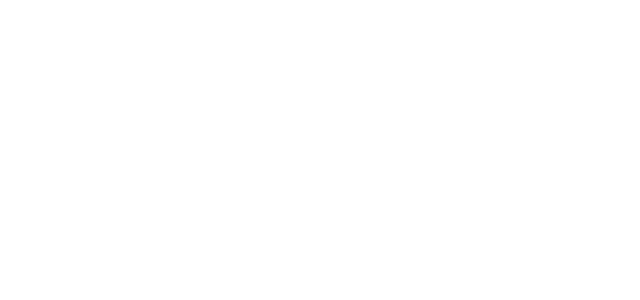
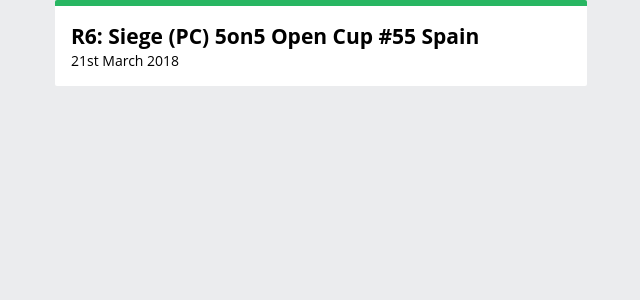
Before and after one commit to milanterhes/tournaments, a React (Create React App) app: page / in a window 1280 px wide. Shown: the top 300 px of the page, without its empty margins (319-959 px from the left). Built offline with nearby package versions, Linux system fonts and the light colour scheme.

Commit message:
added favicon and created header component

```diff
--- a/src/App.tsx
+++ b/src/App.tsx
@@ -1,9 +1,10 @@
 import React from 'react';
+import Header from './components/presentational/Header';
 
 function App() {
   return (
-    <div>
-
+    <div style={{display: 'flex', justifyContent: 'center'}}>
+      <Header title='R6: Siege (PC) 5on5 Open Cup #55 Spain' date='21st March 2018' />
     </div>
   );
 }
--- /dev/null
+++ b/src/components/presentational/Header.tsx
@@ -0,0 +1,36 @@
+import React from 'react';
+import styled from 'styled-components';
+
+interface IProps {
+    title: String,
+    date: String
+}
+
+const HeaderContainer = styled.div`
+    width: 500px;
+    background-color: #FFFFFF;
+    border-radius: 2px;
+    border-top: 6px solid #28B662;
+    padding: 16px;
+`
+
+const Title = styled.h2`
+    font-size: 21px;
+    line-height: 29px;
+    margin: 0;
+`
+
+const Date = styled.p`
+    font-size: 14px;
+    line-height: 19px;
+    margin: 0;
+`
+
+const Header = ({title, date}: IProps) => (
+    <HeaderContainer>
+        <Title>{title}</Title>
+        <Date>{date}</Date>
+    </HeaderContainer>
+);
+
+export default Header;
--- a/src/index.css
+++ b/src/index.css
@@ -1,10 +1,11 @@
 body {
   margin: 0;
-  font-family: -apple-system, BlinkMacSystemFont, 'Segoe UI', 'Roboto', 'Oxygen',
+  font-family: 'Open Sans', -apple-system, BlinkMacSystemFont, 'Segoe UI', 'Roboto', 'Oxygen',
     'Ubuntu', 'Cantarell', 'Fira Sans', 'Droid Sans', 'Helvetica Neue',
     sans-serif;
   -webkit-font-smoothing: antialiased;
   -moz-osx-font-smoothing: grayscale;
+  background-color: #EBECEE;
 }
 
 code {
--- a/tsconfig.json
+++ b/tsconfig.json
@@ -15,7 +15,7 @@
     "module": "esnext",
     "moduleResolution": "node",
     "resolveJsonModule": true,
-    "isolatedModules": true,
+    "isolatedModules": false,
     "noEmit": true,
     "jsx": "react"
   },
```
Also changed, not shown: 1 other file (tests, documents, lock files or other folders).
